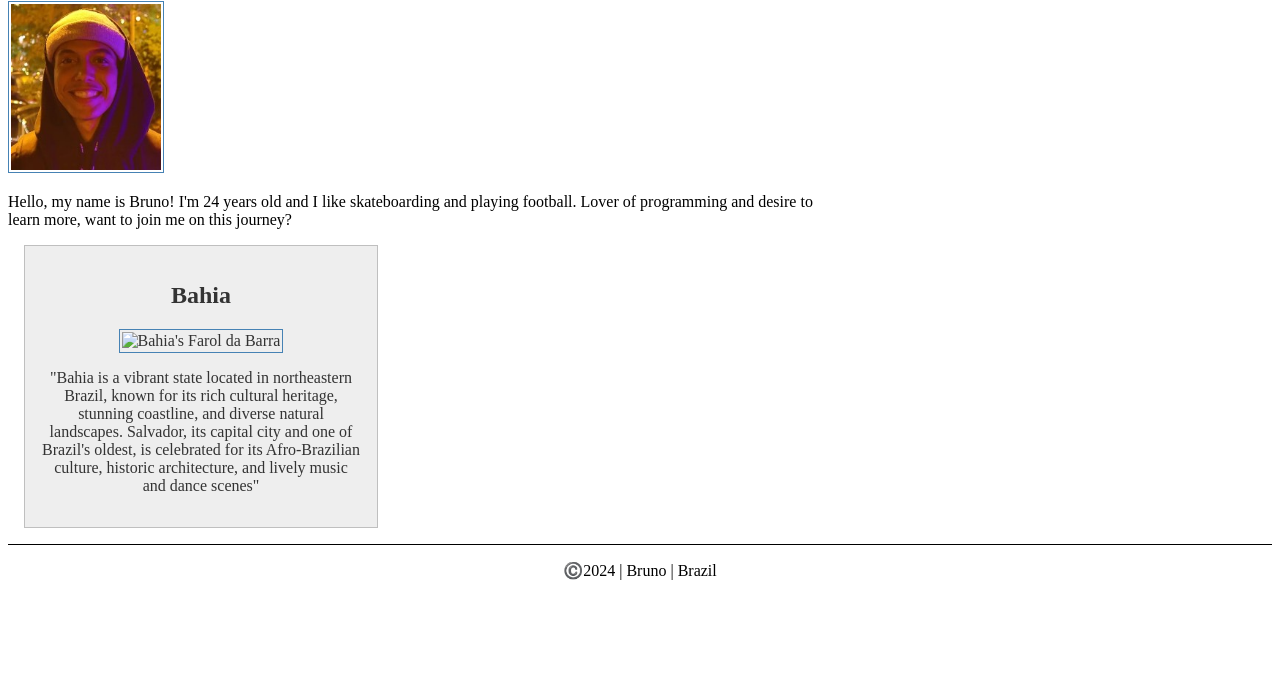
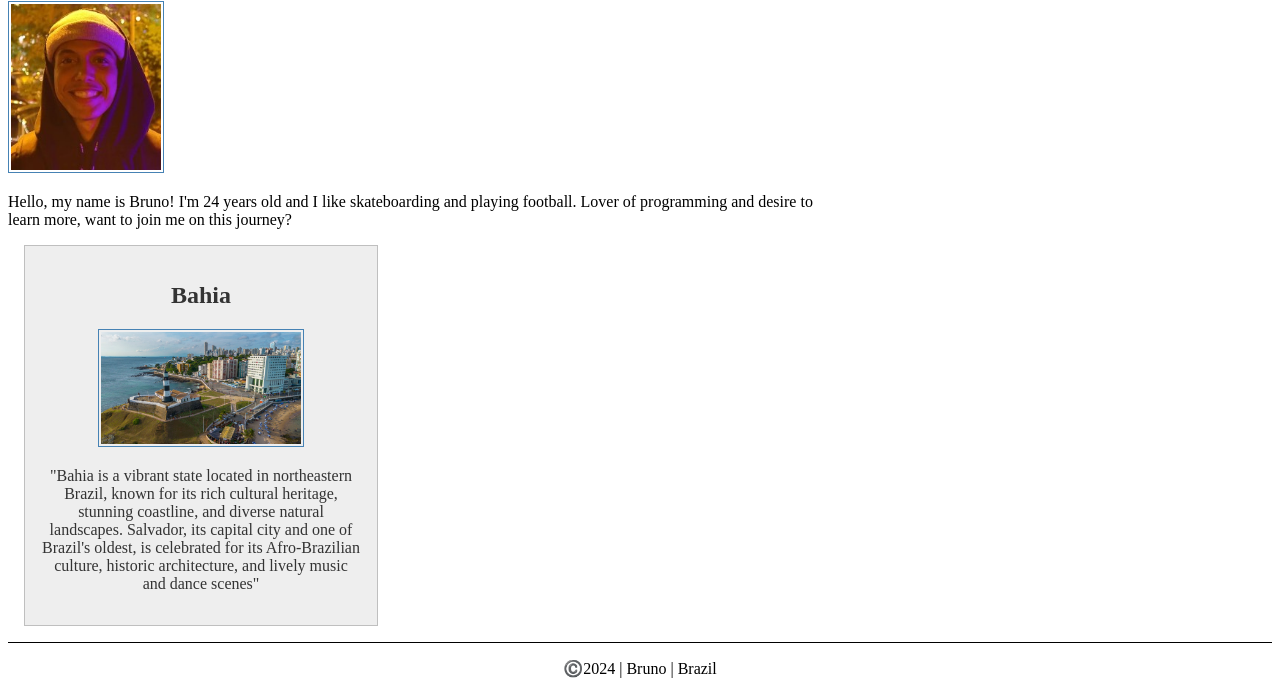
Before and after one commit to penhabyui/wdd130, a plain HTML site: page index.html in a window 1280 px wide. Shown: the part 125-819 px from the top of the page. Drawn offline with Linux system fonts and the light colour scheme.

Commit message:
index.html

```diff
--- a/index.html
+++ b/index.html
@@ -23,7 +23,7 @@
         </main>
         <aside>
             <h2>Bahia</h2>
-            <img src="images/bahia.jpeg" alt="Bahia's Farol da Barra">
+            <img src="images/bahia.png" alt="Bahia's Farol da Barra">
             <p>"Bahia is a vibrant state located in northeastern Brazil, known for its rich cultural heritage, stunning coastline, and diverse natural landscapes. Salvador, its capital city and one of Brazil's oldest, is celebrated for its Afro-Brazilian culture, historic architecture, and lively music and dance scenes"</p>
         </aside>
         <footer>
```
